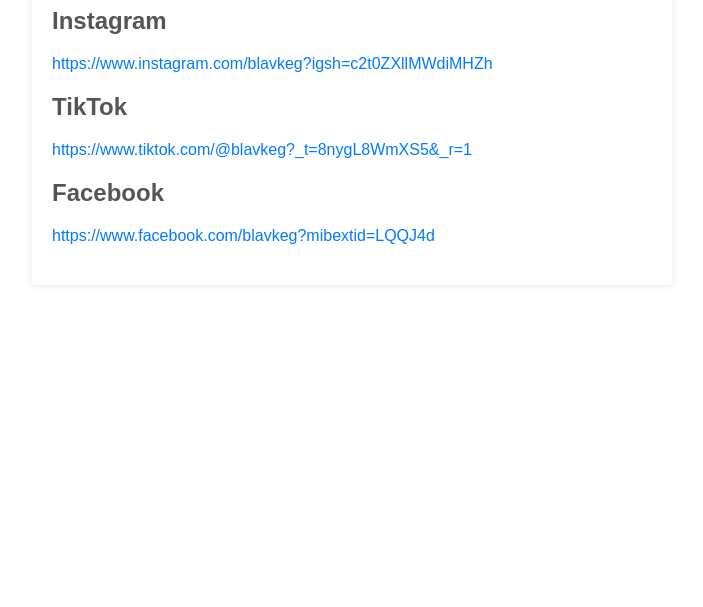
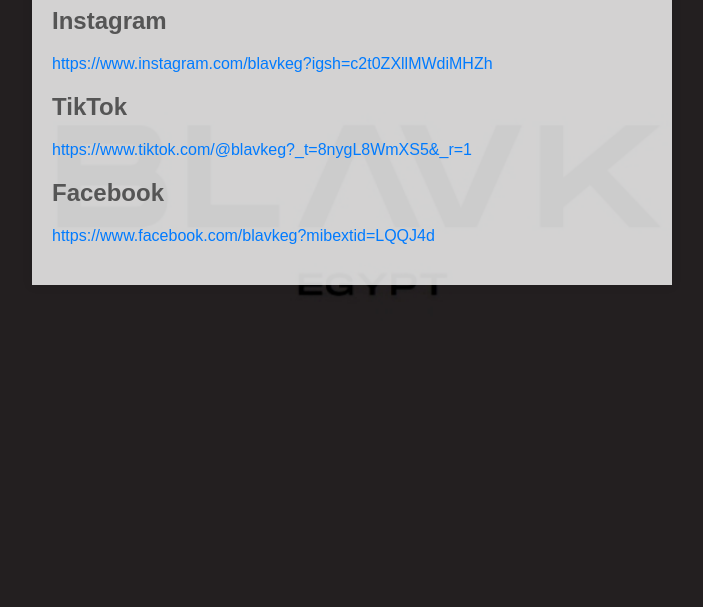
Before and after one commit to mohammedalifahimabdo/My-website, a plain HTML site: page index.html in a window 1280 px wide. Shown: the part 193-800 px from the top of the page, without its empty margins (288-991 px from the left). Drawn offline with Linux system fonts and the light colour scheme.

Commit message:
Update index.html

```diff
--- a/index.html
+++ b/index.html
@@ -18,7 +18,7 @@
             margin: 0;
 
             padding: 0;
-            background: url('/mnt/data/Picsart_24-07-13_06-55-29-159.jpg') no-repeat center center fixed;
+            background: url('Picsart_24-07-13_06-55-29-159.jpg') no-repeat center center fixed;
 
             background-size: cover;
 
```
